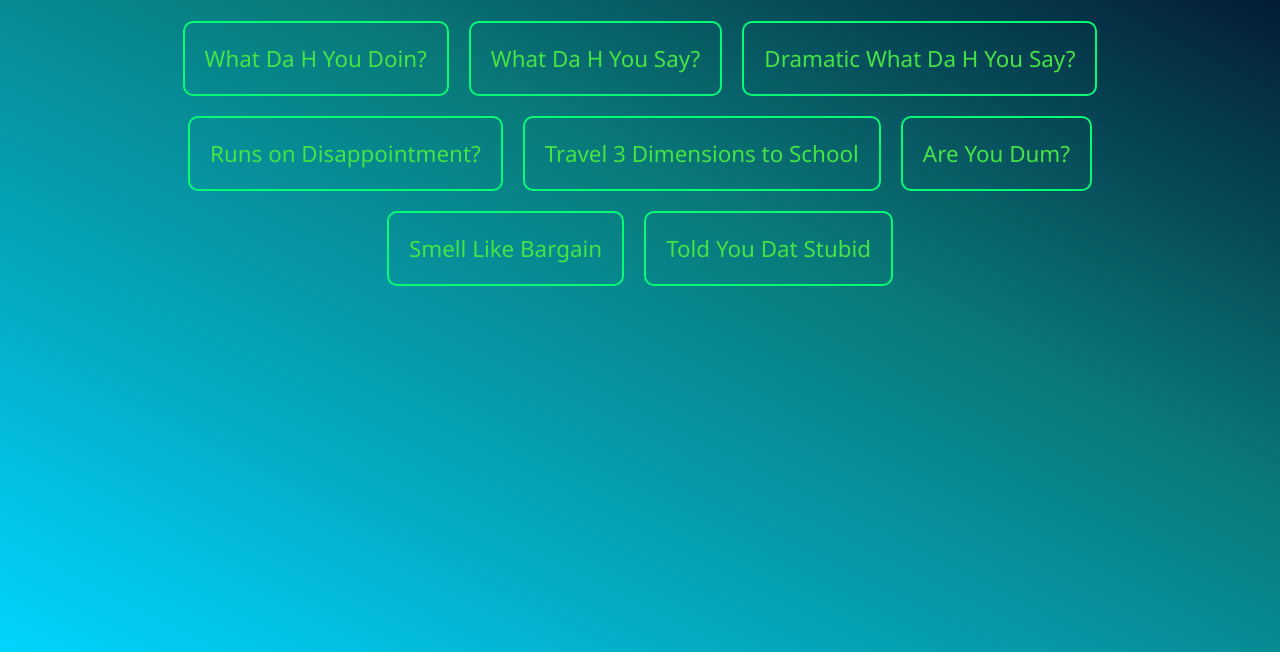
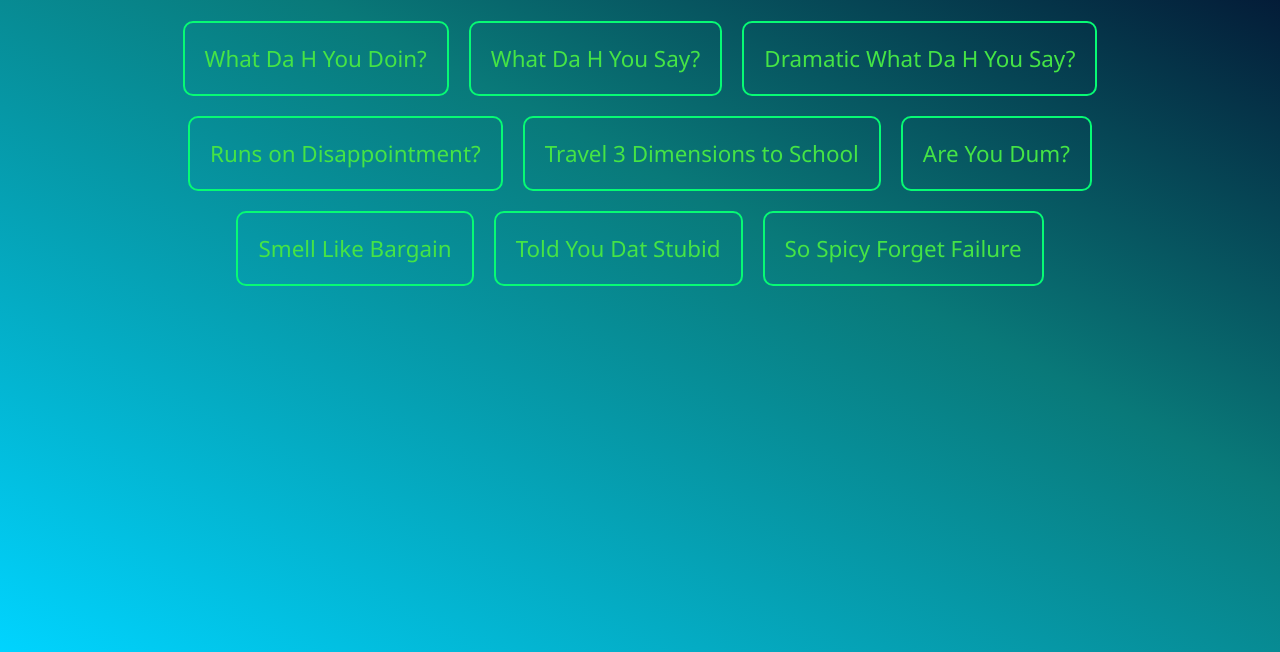
Before and after one commit to parrtakenn/funny-sound-board, a plain HTML site: page index.html in a window 1280 px wide. Shown: the part 148-800 px from the top of the page. Drawn offline with Linux system fonts and the light colour scheme.

Commit message:
Changes location of sound files, adjusts javascript code with new location, adds new sound file

```diff
--- a/index.html
+++ b/index.html
@@ -18,6 +18,7 @@
         <button id="you-dum" onClick="play_sound(this.id)">Are You Dum?</button>
         <button id="smell-like-bargain" onClick="play_sound(this.id)">Smell Like Bargain</button>
         <button id="told-you-dat-stubid" onClick="play_sound(this.id)">Told You Dat Stubid</button>
+        <button id="spicy-forget-failure" onClick="play_sound(this.id)">So Spicy Forget Failure</button>
     </div>
     <script src="script.js"></script>
 </body>
--- a/script.js
+++ b/script.js
@@ -1,4 +1,4 @@
 function play_sound(clicked_id) {
-    var audio = new Audio(clicked_id + '.m4a');
+    var audio = new Audio('./sounds/' + clicked_id + '.m4a');
     audio.play();
 }
```
Also changed, not shown: 18 other files.
